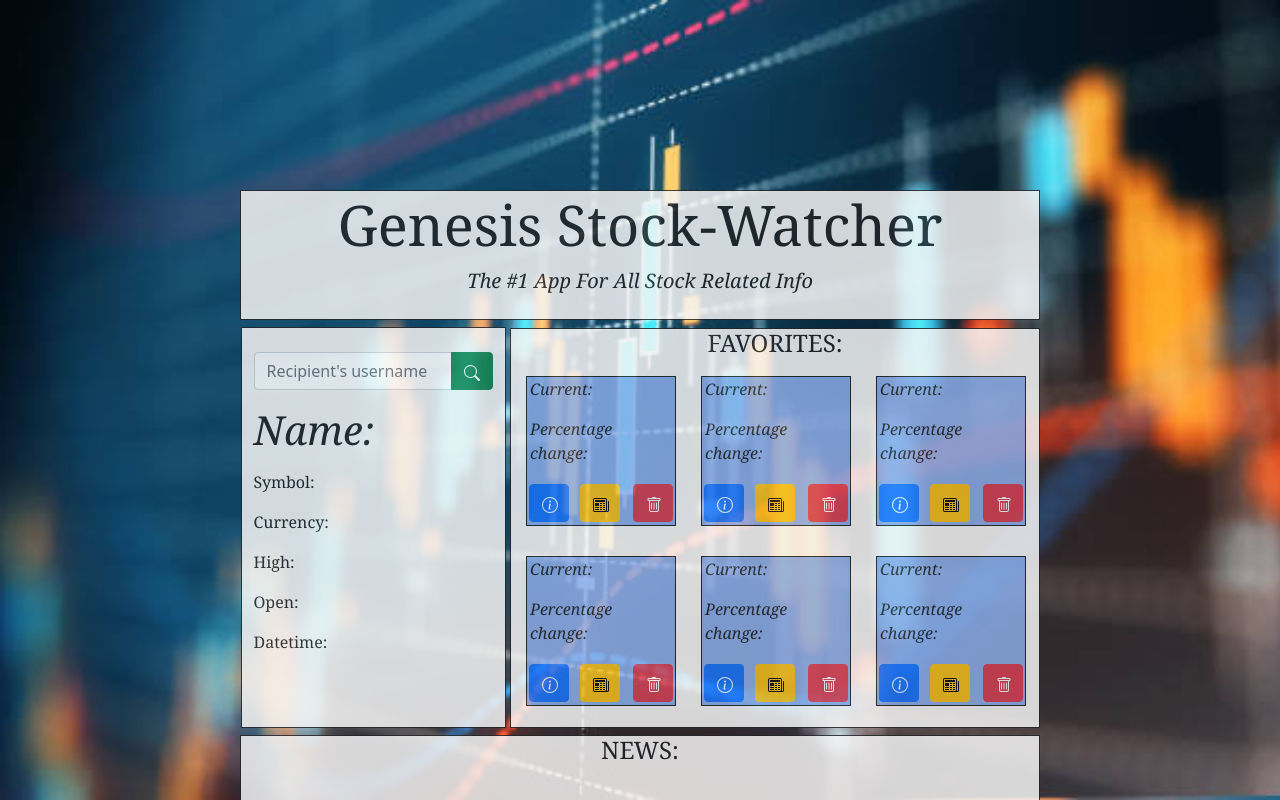
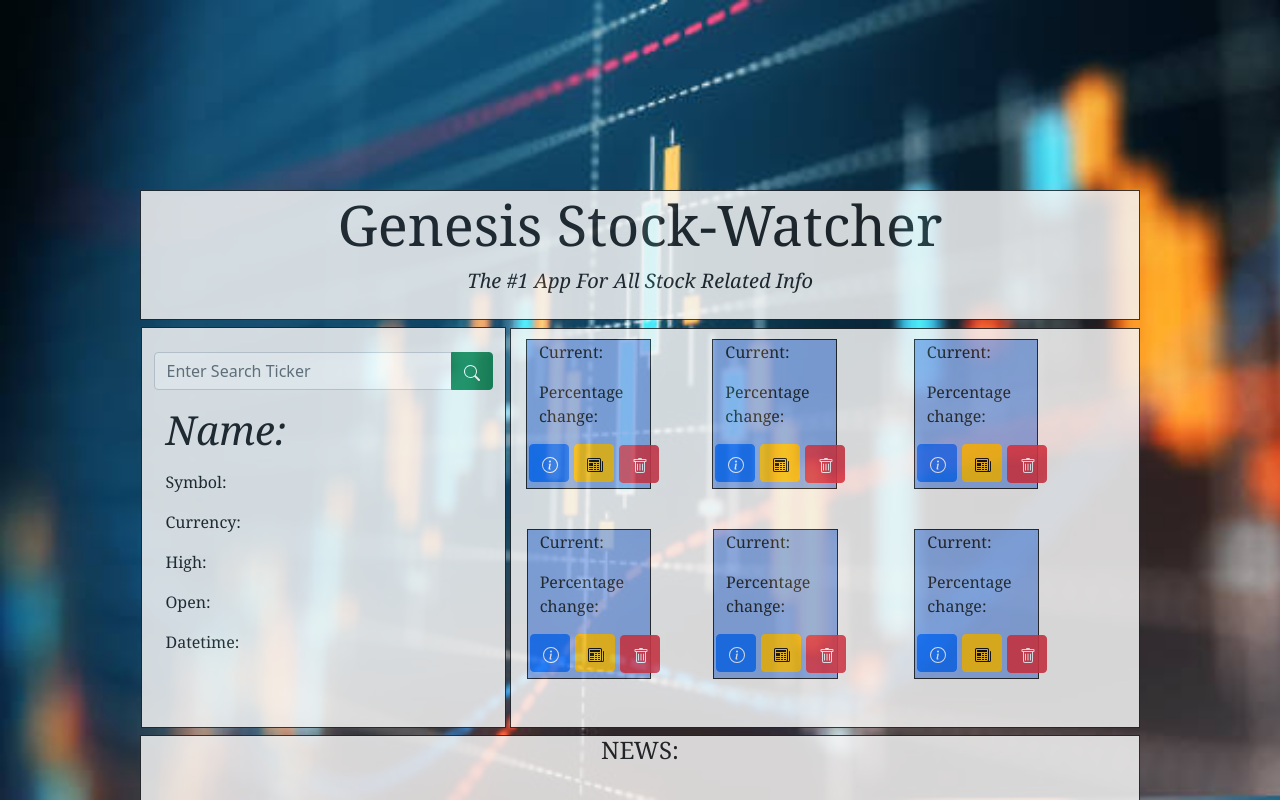
Before and after one commit to MarkHatTHORinc/gt-bootcamp-project01-team_Genesis, a plain HTML site: page index.html in a window 1280 px wide. Shown: the top 800 px of the page. Drawn offline with nearby package versions, Linux system fonts and the light colour scheme.

Commit message:
formatted and started to style favorites cards from API call. Moved css file to assets folder

```diff
--- a/assets/scripts/genesis.js
+++ b/assets/scripts/genesis.js
@@ -142,7 +142,7 @@ function buildFavorites(data) {
     // start index at 1 because 0 is current day
     Object.values(data).forEach(ticker => {
         // Creating ticker div
-        var tickerEl = $("<div class='card shadow-lg text-white bg-primary mx-auto mb-10 p-2' style='width: 8.5rem; height: 11rem;'>");
+        var tickerEl = $("<div class='card shadow-lg text-white bg-primary mx-auto mb-10 p-2' style='width: 10.5rem; height: 12rem;'>");
         // Extract values to be displayed
         var tickerSymbol = ticker.meta.symbol;
         var tickerOpeningPrice = parseFloat(ticker.values[0].open)
--- a/style.css
+++ b/assets/style.css
@@ -1,3 +1,5 @@
+/* Styling of background image */
+
 #bg {
     position: fixed;
     top: 0;
@@ -7,7 +9,7 @@
     min-width: 100%;
     min-height: 100%;
   }
-
+/* syyling of header jumbotron */
 .container.jumbo{
     position: relative;
     border-style: solid;
@@ -16,16 +18,24 @@
     height: 130px;
     top: 190px;
     opacity: 85%;
-    width: 800px;
+    width: 1000px;
 }
 
-.container:hover{
+.container.jumbo:hover{
     background-color: cornflowerblue;
+    transition: 2s;
 }
 
 #jumbo-text{
     font-family: Georgia, 'Times New Roman', Times, serif;
     text-align: center;
+    transition-property:all;
+    transition-duration: 3s;
+    transition-delay: 1s;
+}
+
+#jumbo-text:hover{
+font-size: 66px;
 }
 
 .jumbo p{
@@ -33,17 +43,27 @@
     text-align: center;
     font-style: italic;
 }
-
+/* Styling of main ticker contianer */
 #ticker-container{
     border-style: solid;
     border-width: 1px;
     height: 401px;
-    width: 265px;
+    width: 365px;
     position: relative;
-    right: 267px;
+    right: 317px;
     top: 173px;
     background-color: whitesmoke;
     opacity: 85%;
+}
+
+div .bgcolor{
+    background-color: none
+    ;
+    height: 400px;
+    width: 365px;
+    position: relative;
+    bottom: 79px;
+    right: 25px;
 }
 
 #ticker-name{
@@ -55,30 +75,34 @@
 font-family: Georgia, 'Times New Roman', Times, serif;
 }
 
-
+/* Styling of favorites container */
 #favorites{
     border-style: solid;
     position: relative;
     bottom: 227px;
     height: 400px;
     border-width: 1px;
-    width: 530px;
+    width: 630px;
     background-color: whitesmoke;
     opacity: 85%;
-    left: 135px;
+    left: 185px;
+    flex-direction: row;
+    display: flex;
 }
+
+
 
 h4{
     text-align: center;
     font-family: Georgia, 'Times New Roman', Times, serif;
 }
 
-
+/* Styling of favorites boxes before cleared  */
 #fav1{
     position: relative;
     border-style: solid;
     border-width: 1px;
-    width: 150px;
+    width: 325px;
     height: 150px;
     left: 15px;
     top: 10px;
@@ -89,21 +113,21 @@ h4{
     position: relative;
     border-style: solid;
     border-width: 1px;
-    width: 150px;
+    width: 325px;
     height: 150px;
-    top: 40px;
-    left: 15px;
+    top: 200px;
+    right: 85px;
     background-color: rgb(138, 172, 232);
+
 }
 
 #fav3{
     position: relative;
     border-style: solid;
     border-width: 1px;
-    width: 150px;
+    width: 325px;
     height: 150px;
-    bottom: 290px;
-    left: 190px;
+    top: 10px;
     background-color:rgb(138, 172, 232);
 }
 
@@ -111,10 +135,12 @@ h4{
     position: relative;
     border-style:solid;
     border-width: 1px;
-    width: 150px;
+    width: 325px;
     height: 150px;
-    bottom: 260px;
-    left: 190px;
+    top: 200px;
+    right: 100px;
+
+
     background-color: rgb(138, 172, 232);
 }
 
@@ -122,10 +148,10 @@ h4{
     position: relative;
     border-style: solid;
     border-width: 1px;
-    width: 150px;
+    width: 325px;
     height:150px;
-    bottom: 590px;
-    left: 365px;
+    top: 10px;
+
     background-color: rgb(138, 172, 232);
 }
 
@@ -133,12 +159,14 @@ h4{
     position: relative;
     border-style: solid;
     border-width: 1px;
-    width: 150px;
+    width: 325px;
     height:150px;
-    bottom: 560px;
-    left: 365px;
+    top: 200px;
+    right: 100px;
     background-color:rgb(138, 172, 232);
 }
+
+/* Info Delete and Save button Styling */
 .savebtn1info,
 .savebtn2info,
 .savebtn3info,
@@ -147,9 +175,9 @@ h4{
 .savebtn6info{
     width: 40px;
     position: relative;
-    top: 3px;
+    opacity: 90%;
     right: 10px;
-    opacity: 90%;
+
 }
 
 .savebtn1news,
@@ -160,8 +188,8 @@ h4{
 .savebtn6news{
     width: 40px;
     position: relative;
-    bottom: 35px;
-    left: 41px;
+    left: 35px;
+    bottom: 38px;
     opacity: 90%;
 }
 .savebtn1del,
@@ -172,25 +200,35 @@ h4{
 .savebtn6del{
     width: 40px;
     position: relative;
-    bottom: 73px;
-    left: 94px;
     opacity: 90%;
+    left: 80px;
+    bottom: 75px;
 }
 
-.row p{
+div .bgcolor p{
     position: relative;
-    right: 9px;
+    top: 80px;
+    left: 9px;
     font-family: Georgia, 'Times New Roman', Times, serif;
     font-style: italic;
 }
-
+/* New container styling */
 #container-news{
     border-style: solid;
     border-width: 1px;
-    height: 200px;
+    height: 300px;
     bottom: 220px;
     position: relative;
     background-color: whitesmoke;
     opacity: 85%;
-    width: 800px;
+    width: 1000px;
 }
+/* Styling for cards from API Favorites */
+div .favcards {
+    width: 10.5rem;
+    height: 12rem;
+}
+
+body .card-text{
+    font-size: 0.8rem;
+}
--- a/index.html
+++ b/index.html
@@ -5,7 +5,7 @@
         <title>Genesis Stock-Watcher</title>
         <meta name="description" content="">
         <meta name="viewport" content="width=device-width, initial-scale=1">
-        <link rel="stylesheet" href="style.css">
+        <link rel="stylesheet" href="assets/style.css">
         <link href="//maxcdn.bootstrapcdn.com/font-awesome/4.2.0/css/font-awesome.min.css" rel="stylesheet" media="all">
     </head>
         <img src="assets/images/Wall.jpeg" id="bg" alt="">
@@ -23,13 +23,15 @@
             <div id ="ticker-container" class = container>
                 <br>
                 <div class="input-group mb-3">
-                    <input id ="tickerInput" type="text" class="form-control" placeholder="Recipient's username" aria-label="Recipient's username" aria-describedby="button-addon2">
+                    <input id ="tickerInput" type="text" class="form-control" placeholder="Enter Search Ticker" aria-label="Recipient's username" aria-describedby="button-addon2">
                     <button class="btn btn-success" type="button" id="searchTicker">
                         <svg xmlns="http://www.w3.org/2000/svg" width="16" height="16" fill="currentColor" class="bi bi-search " viewBox="0 0 16 16">
                             <path d="M11.742 10.344a6.5 6.5 0 1 0-1.397 1.398h-.001c.03.04.062.078.098.115l3.85 3.85a1 1 0 0 0 1.415-1.414l-3.85-3.85a1.007 1.007 0 0 0-.115-.1zM12 6.5a5.5 5.5 0 1 1-11 0 5.5 5.5 0 0 1 11 0z"/>
                           </svg>
                     </button>
-                </div  id="tickerInfo" class= "container" >
+                </div>
+                <div id="tickerInfo" class= "container">
+                    <!-- <div class = "bgcolor"> -->
                     <p>
                        <h1 id="ticker-name">Name:</h1>
                     </p>
@@ -48,11 +50,13 @@
                     <p>
                         Datetime:
                     </p>
+                    </div>
                 </div>
-            </div>
+             </div>
 
-            <div id="favorites" class="container">
-                <h4>FAVORITES:</h4>
+
+            <div id="favorites" class="container flex-row">
+                <!-- <div><h4>FAVORITES:</h4></div> -->
                 <div id="fav1" class="row">
                     <p>Current:</p>
                     <br>
@@ -185,7 +189,7 @@
                                     <path fill-rule="evenodd" d="M14.5 3a1 1 0 0 1-1 1H13v9a2 2 0 0 1-2 2H5a2 2 0 0 1-2-2V4h-.5a1 1 0 0 1-1-1V2a1 1 0 0 1 1-1H6a1 1 0 0 1 1-1h2a1 1 0 0 1 1 1h3.5a1 1 0 0 1 1 1v1zM4.118 4L4 4.059V13a1 1 0 0 0 1 1h6a1 1 0 0 0 1-1V4.059L11.882 4H4.118zM2.5 3V2h11v1h-11z"/>
                                   </svg>
                             </button>
-                          </div>
+                        </div>
                     </div>
                 </div>
                 <div id="fav6" class="row">
```
